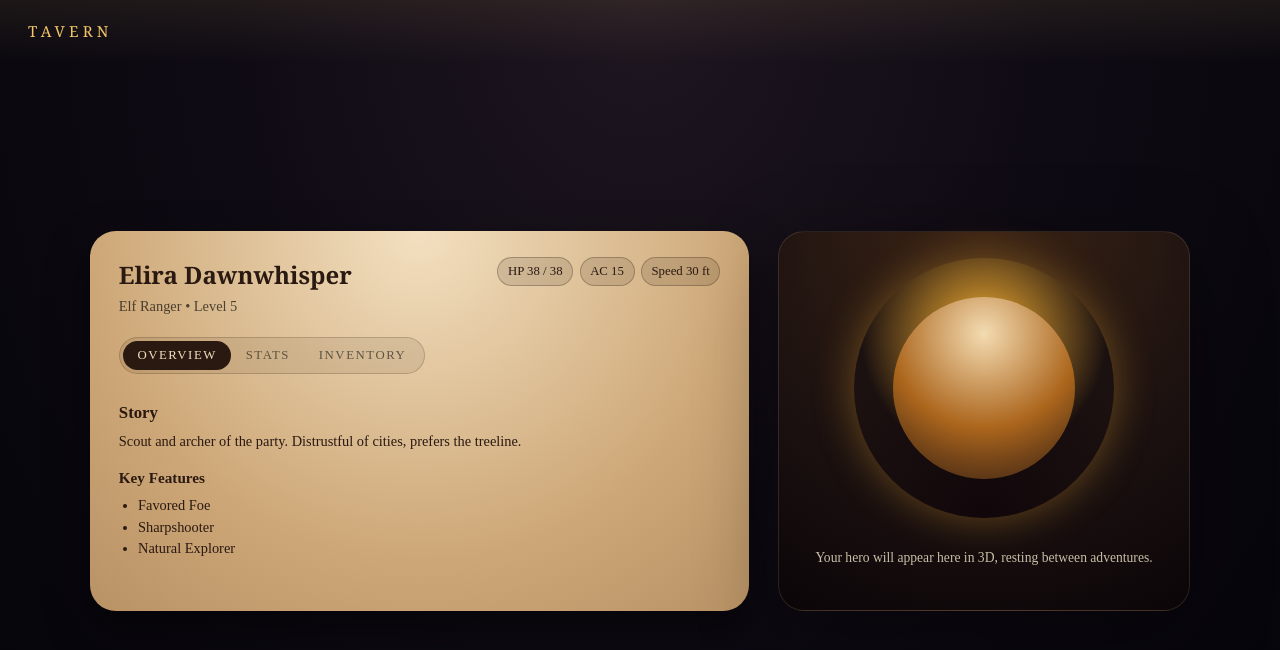
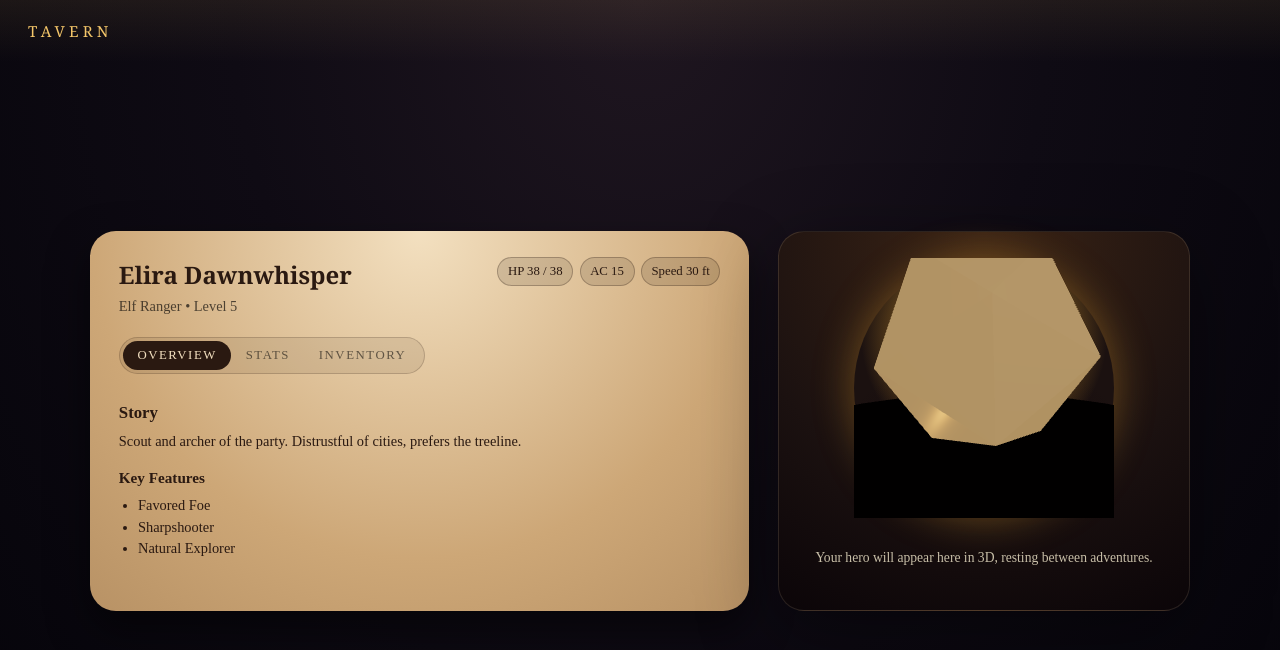
Before and after one commit to 7m8g75z2n4-a11y/tavernproject, a Next.js app: page /characters/1 in a window 1280 px wide. Shown: the top 650 px of the page. Built offline with nearby package versions, Linux system fonts and the light colour scheme.

Commit message:
Add React Three Fiber character orb to character sheet

```diff
--- a/app/characters/[id]/page.tsx
+++ b/app/characters/[id]/page.tsx
@@ -1,6 +1,7 @@
 "use client";
 
 import { useState } from "react";
+import { CharacterOrb3D } from "@/app/components/CharacterOrb3D";
 
 const mockCharacters: Record<string, any> = {
   "1": {
@@ -127,7 +128,7 @@ export default function CharacterSheetPage({ params }: PageProps) {
 
       <aside className="character-portrait">
         <div className="portrait-orb">
-          <div className="portrait-silhouette" />
+          <CharacterOrb3D />
         </div>
         <p className="portrait-caption">
           Your hero will appear here in 3D, resting between adventures.
--- /dev/null
+++ b/app/components/CharacterOrb3D.tsx
@@ -0,0 +1,41 @@
+"use client";
+
+import { Canvas } from "@react-three/fiber";
+import { Float, OrbitControls } from "@react-three/drei";
+
+export function CharacterOrb3D() {
+  return (
+    <div className="character-orb-canvas">
+      <Canvas camera={{ position: [0, 0.6, 2.2], fov: 40 }}>
+        <ambientLight intensity={0.6} />
+        <pointLight position={[2, 3, 3]} intensity={1.4} />
+        <pointLight position={[-2, -3, -2]} intensity={0.5} color="#ffb347" />
+
+        <Float speed={1.2} rotationIntensity={0.8} floatIntensity={0.8} floatingRange={[0.1, 0.35]}>
+          <mesh castShadow>
+            <icosahedronGeometry args={[0.7, 0]} />
+            <meshStandardMaterial
+              color="#f5e0bc"
+              metalness={0.2}
+              roughness={0.25}
+              emissive="#f0b35b"
+              emissiveIntensity={0.25}
+            />
+          </mesh>
+        </Float>
+
+        <mesh rotation={[-Math.PI / 2, 0, 0]} position={[0, -0.9, 0]} receiveShadow>
+          <circleGeometry args={[3, 32]} />
+          <meshStandardMaterial color="#201014" roughness={0.9} metalness={0} />
+        </mesh>
+
+        <OrbitControls
+          enableZoom={false}
+          enablePan={false}
+          minPolarAngle={Math.PI / 3}
+          maxPolarAngle={(2 * Math.PI) / 3}
+        />
+      </Canvas>
+    </div>
+  );
+}
--- a/styles/globals.css
+++ b/styles/globals.css
@@ -811,6 +811,11 @@ button {
   color: var(--tavern-text-muted);
 }
 
+.character-orb-canvas {
+  width: 100%;
+  height: 100%;
+}
+
 .session-layout {
   width: 100%;
   max-width: 1100px;
```
